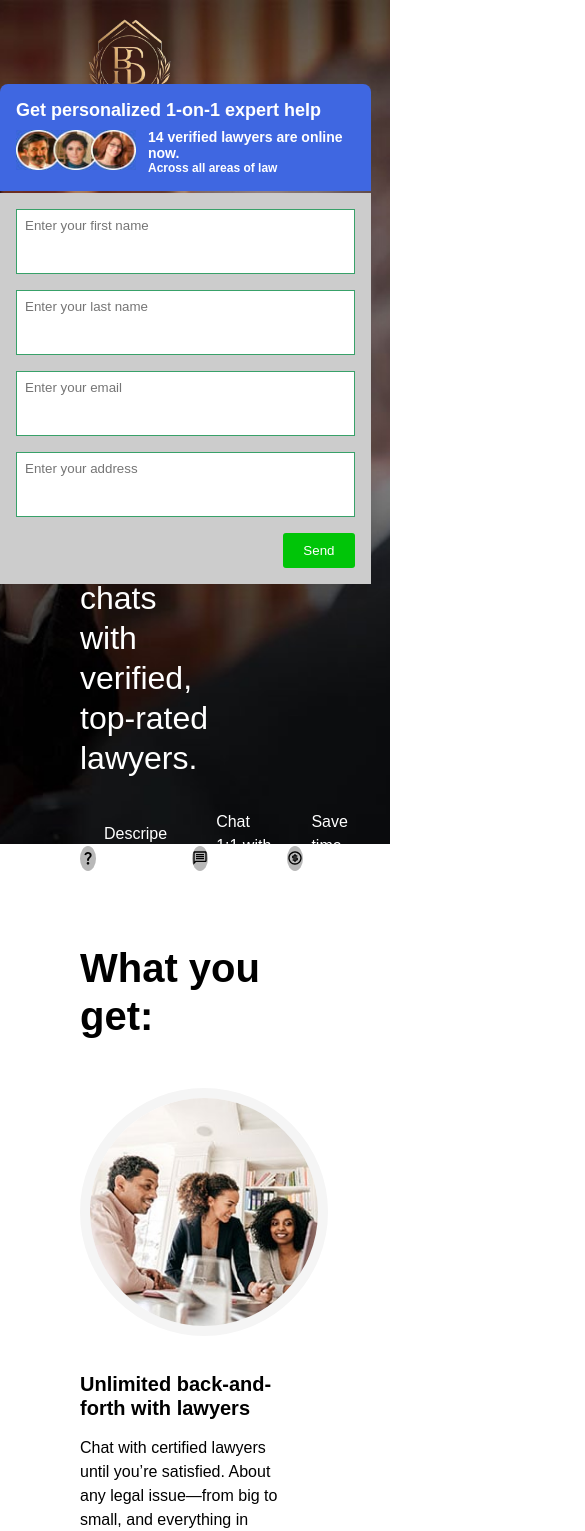
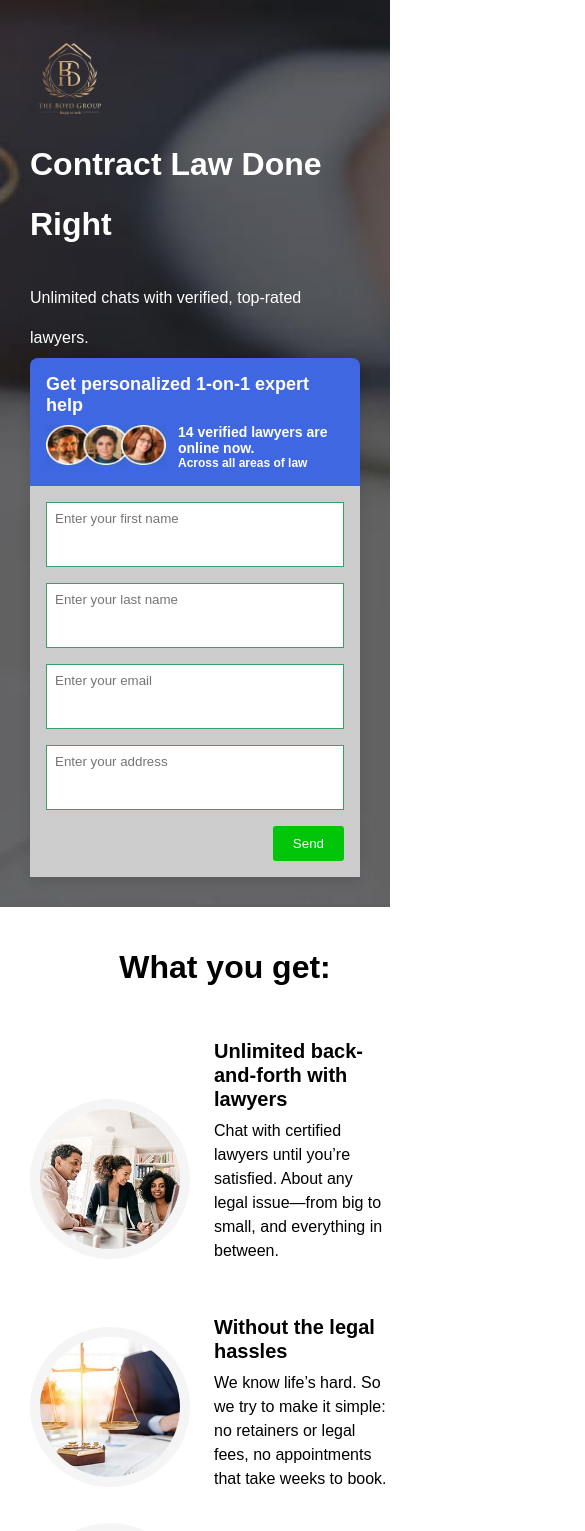
Before and after one commit to callmeharis/lawyer-on-call-frontend, a React (Create React App) app: page / in a window 390 px wide. Shown: the top 1531 px of the page, 585 px wide, since content can reach past the window. Built offline with nearby package versions, Linux system fonts and the light colour scheme.

Commit message:
responsive issues fixes

```diff
--- a/src/App.jsx
+++ b/src/App.jsx
@@ -5,7 +5,6 @@ import ExpertHelp from "./components/expert-help/ExpertHelp";
 import VerifiedExperts from "./components/verified-experts/VerifiedExpert";
 import BgCntAfford from "./components/bg-cnt-afford/BgCntAfford";
 import FooterComponent from "./components/Footer";
-import ChatBox from "./components/chat/Chat-Form";
 
 export default function App() {
   return (
@@ -16,7 +15,6 @@ export default function App() {
       <VerifiedExperts />
       <BgCntAfford />
       <FooterComponent />
-      <ChatBox />
     </div>
   );
 }
--- a/src/components/Footer.css
+++ b/src/components/Footer.css
@@ -14,6 +14,8 @@
     flex-direction: column;
     margin-bottom: 40px;
     margin-top: 72px;
+    margin-left: 80px;
+    margin-right: 35px;
 }
 
 .powered-by {
@@ -42,3 +44,16 @@
     color: #666;
     text-decoration: none;
 }
+@media (max-width: 1024px) {
+    .page-footer {
+        align-items: center;
+        margin-bottom: 72px;
+        margin-top: 40px;
+    }
+}
+@media (max-width: 1024px) {
+    .page-footer {
+        margin-left: 24px;
+        margin-right: 24px;
+    }
+}
--- a/src/components/bg-cnt-afford/BgCntAfford.css
+++ b/src/components/bg-cnt-afford/BgCntAfford.css
@@ -14,7 +14,7 @@
 }
 
 @media (max-width: 1366px) and (min-width: 1201px) {
-    .ctn-afford-white0-bg {
+    .ctn-afford-white-bg {
         width: calc(100% - 520px);
     }
 }
@@ -27,6 +27,10 @@
     .cnt-afford-container {
         margin-right: 35px;
     }
+}
+.cnt-afford-container-cnt-afford{
+    margin-left: 80px;
+    margin-right: 35px;
 }
 @media (max-width: 1366px) and (min-width: 1201px) {
         .cnt-afford-container-cnt-afford{
@@ -80,3 +84,54 @@
     border: 1px solid #00a507;
     color: #00a507;
 }
+
+/* @media (min-width: 768px) and (max-width: 1024px) and (orientation: landscape) { */
+@media (max-width: 1024px) {
+    .bg-cnt-afford {
+        background-image: url("../../../public/images/cntafford_mobile_landscape.jpg");
+    }
+}
+@media (max-width: 1024px) {
+    .ctn-afford-white-bg {
+        max-width: 100%;
+    }
+}
+@media (max-width: 1024px) {
+    .cnt-afford-container {
+        margin-top: 450px;
+        width: 100%;
+    }
+}
+@media (max-width: 1024px) {
+    .cnt-afford-container-cnt-afford {
+        margin-left: 24px;
+        margin-right: 24px;
+    }
+}
+@media (max-width: 1024px) {
+    .cnt-afford-container-title-container {
+        align-items: center;
+        margin-bottom: 12px;
+        padding-top: 40px;
+        text-align: center;
+        width: auto;
+    }
+}
+@media (max-width: 1024px) {
+    .cnt-afford-container-title {
+        font-size: 32px;
+        line-height: 40px;
+        text-align: center;
+    }
+}
+@media (max-width: 1024px) {
+    .cnt-afford-container-description {
+        text-align: center;
+    }
+}
+@media (max-width: 1024px) {
+    .cnt-afford-container-btn-container {
+        padding-bottom: 48px;
+        text-align: center;
+    }
+}
--- a/src/components/bg-cnt-afford/BgCntAfford.jsx
+++ b/src/components/bg-cnt-afford/BgCntAfford.jsx
@@ -4,7 +4,7 @@ import "./BgCntAfford.css";
 export default function BgCntAfford() {
   return (
     <div className="bg-cnt-afford">
-      <div className="cnt-afford white-bg">
+      <div className="cnt-afford-white-bg">
         <div className="cnt-afford-container">
           <div className="cnt-afford-container-cnt-afford">
             <div className="cnt-afford-container-title-container">
--- a/src/components/chat/chatbot.css
+++ b/src/components/chat/chatbot.css
@@ -3,7 +3,7 @@
   top: 10%;
   right: 5%;
   z-index: 10;
-  height: 500px;
+  /* height: 500px; */
   display: flex;
   flex-direction: column;
   justify-content: space-between;
@@ -93,3 +93,10 @@
 .chatBoxFooter button:hover {
   background-color: #2f855a;
 }
+
+@media(max-width:950px){
+  .chatBox{
+    position: static;
+    margin: 0 30px;
+  }
+}
--- a/src/components/expert-help/ExpertHelp.css
+++ b/src/components/expert-help/ExpertHelp.css
@@ -46,3 +46,38 @@
     text-align: center;
     width: 100%;
 }
+/* @media (min-width: 768px) and (max-width: 1024px) and (orientation: landscape) { */
+@media (max-width: 1024px) {
+    .expert-help-container {
+        padding-top: 40px;
+        width: 100%;
+    }
+}
+/* @media (min-width: 768px) and (max-width: 1024px) and (orientation: landscape) { */
+@media (max-width: 1024px) {
+    .expert-help {
+        align-items: center;
+        margin-bottom: 24px;
+        margin-left: 24px;
+        margin-right: 24px;
+    }
+}
+/* @media (min-width: 768px) and (max-width: 1024px) and (orientation: landscape) { */
+@media (max-width: 1024px) {
+    .expert-help-title {
+        font-size: 32px;
+        line-height: 40px;
+        text-align: center;
+        width: auto;
+    }
+}
+
+@media(max-width:530px){
+    .expert-help-flexitems{
+        flex-direction: column;
+        justify-content: center;
+    }
+    .expert-help-item{
+        flex-basis: auto;
+    }
+}
--- a/src/components/hero/Hero.jsx
+++ b/src/components/hero/Hero.jsx
@@ -1,7 +1,8 @@
 import React from "react";
-import "./hero.css";
 import { MdOutlineQuestionMark, MdOutlineMessage } from "react-icons/md";
 import { RiMoneyDollarCircleLine } from "react-icons/ri";
+import ChatBox from "../chat/Chat-Form";
+import "./hero.css";
 
 export default function Hero() {
   return (
@@ -41,7 +42,9 @@ export default function Hero() {
           </div>
         </div>
       </div>
-      <div className="chat-container"></div>
+      <div className="chat-container">
+        <ChatBox />
+      </div>
     </section>
   );
 }
--- a/src/components/hero/hero.css
+++ b/src/components/hero/hero.css
@@ -40,6 +40,7 @@
 }
 .steps-container{
     display: flex;
+    flex-wrap: wrap;
     margin-top: 32px;
     line-height: 24px;
     font-size: 16px;
@@ -61,3 +62,36 @@
     margin-right: 8px;
     color: #000;
 }
+@media(max-width:1140px){
+    .steps-container{
+        width: 50%;
+    }
+}
+@media (max-width:950px) {
+    #hero-section{
+        background-image: url('../../../public/images/hero_tablet_landscape.jpg');
+        height: 100%;
+        padding: 30px 0;
+    }
+    .steps-container{
+        display: none;
+    }
+    .tagline-with-steps{
+        margin: 0 30px;
+    }
+    .logo{
+        margin-left: 20px;
+        margin-right: 20px;
+        width: 100px;
+        padding-bottom: 0;
+    }
+    .tagline1, .tagline2{
+        width: 100%;
+    }
+    .tagline1{
+        font-size: 32px;
+    }
+    .tagline2{
+        font-size: 16px;
+    }
+}
--- a/src/components/verified-experts/VerifiedExpert.css
+++ b/src/components/verified-experts/VerifiedExpert.css
@@ -24,6 +24,7 @@
 .verified-expert-items{
     display: flex;
     justify-content: space-between;
+    flex-wrap: wrap;
 }
 .verified-expert-item{
     display: flex;
@@ -50,3 +51,77 @@
     line-height: 24px;
     margin-top: 16px;
 }
+
+/* @media (min-width: 768px) and (max-width: 1024px) and (orientation: landscape) { */
+@media (max-width: 1024px) {
+    .verified-expert-container {
+        margin-top: 40px;
+        width: 100%;
+    }
+}
+/* @media (min-width: 768px) and (max-width: 1024px) and (orientation: landscape) { */
+@media (max-width: 1024px) {
+    .verified-expert {
+        margin-left: 24px;
+        margin-right: 24px;
+        align-items: center;
+    }
+}
+/* @media (min-width: 768px) and (max-width: 1024px) and (orientation: landscape) { */
+@media (max-width: 1024px) {
+    .verified-expert-title {
+        font-size: 32px;
+        line-height: 40px;
+        margin-bottom: 8px;
+        text-align: center;
+        width: auto;
+    }
+}
+/* @media (min-width: 768px) and (max-width: 1024px) and (orientation: landscape) { */
+@media (max-width: 1024px) {
+    .verified-expert-subtitle {
+        font-size: 16px;
+        line-height: 24px;
+        margin-bottom: 32px;
+        text-align: center;
+        width: auto;
+    }
+}
+/* @media (min-width: 768px) and (max-width: 1024px) and (orientation: landscape) { */
+@media (max-width: 1024px) {
+    .verified-expert-items {
+        flex-direction: row;
+        justify-content: space-between;
+    }
+}
+
+@media (max-width: 1024px) {
+    .verified-expert-item {
+        align-items: center;
+        flex-basis: 30%;
+        margin-bottom: 24px;
+    }
+}
+@media (max-width: 1024px) {
+    .verified-expert-item-name {
+        font-size: 16px;
+    }
+}
+@media (max-width: 1024px) {
+    .verified-expert-item-title {
+        font-size: 14px;
+    }
+}
+@media (max-width: 1024px) {
+    .verified-expert-item-description {
+        font-size: 16px;
+        line-height: 24px;
+        text-align: center;
+    }
+}
+
+@media (max-width:500px) {
+    .verified-expert-items{
+        justify-content: center;
+    }
+}
--- a/src/components/what-you-get/WhatYouGet.css
+++ b/src/components/what-you-get/WhatYouGet.css
@@ -48,3 +48,78 @@
     line-height: 24px;
     width: 80%;
 }
+
+@media(max-width:1130px){
+    .what-you-get-container{
+        width: 100%;
+        margin: 0 30px;
+    }
+}
+@media (max-width: 1024px) {
+    .what-you-get-container {
+        margin-top: 40px;
+    }
+}
+/* @media (min-width: 768px) and (max-width: 1024px) { */
+@media (max-width: 1024px) {
+    .what-you-get {
+        text-align: center;
+    }
+}
+/* @media (min-width: 768px) and (max-width: 1024px) { */
+@media (max-width: 1024px) {
+    .what-you-get-title {
+        font-size: 32px;
+        line-height: 40px;
+        margin-bottom: 32px;
+    }
+}
+/* @media (min-width: 768px) and (max-width: 1024px) { */
+@media (max-width: 1024px) {
+    .what-you-get-items {
+        flex-direction: column;
+    }
+}
+/* @media (min-width: 768px) and (max-width: 1024px) { */
+@media (max-width: 1024px) {
+    .what-you-get-item {
+        align-items: end;
+        flex-basis: auto;
+        flex-direction: row;
+        margin-bottom: 32px;
+    }
+}
+/* @media (min-width: 768px) and (max-width: 1024px) { */
+@media (max-width: 1024px) {
+    .what-you-get-item-image img {
+        height: 160px;
+        margin-bottom: 0;
+        margin-right: 24px;
+        width: 160px;
+    }
+}
+/* @media (min-width: 768px) and (max-width: 1024px) { */
+@media (max-width: 1024px) {
+    .what-you-get-item-text {
+        margin-top: 20px;
+        text-align: left;
+    }
+}
+
+/* @media (min-width: 768px) and (max-width: 1024px) { */
+@media (max-width: 1024px) {
+    .what-you-get-item-headline {
+        font-size: 20px;
+        line-height: 24px;
+        margin-bottom: 8px;
+        width: 100%;
+    }
+}
+/* @media (min-width: 768px) and (max-width: 1024px) { */
+@media (max-width: 1024px) {
+    .what-you-get-item-description {
+        font-size: 16px;
+        line-height: 24px;
+        width: 100%;
+    }
+}
```
Also changed, not shown: public/images/cntafford_mobile_landscape.jpg (added), public/images/hero_tablet_landscape.jpg (added).
